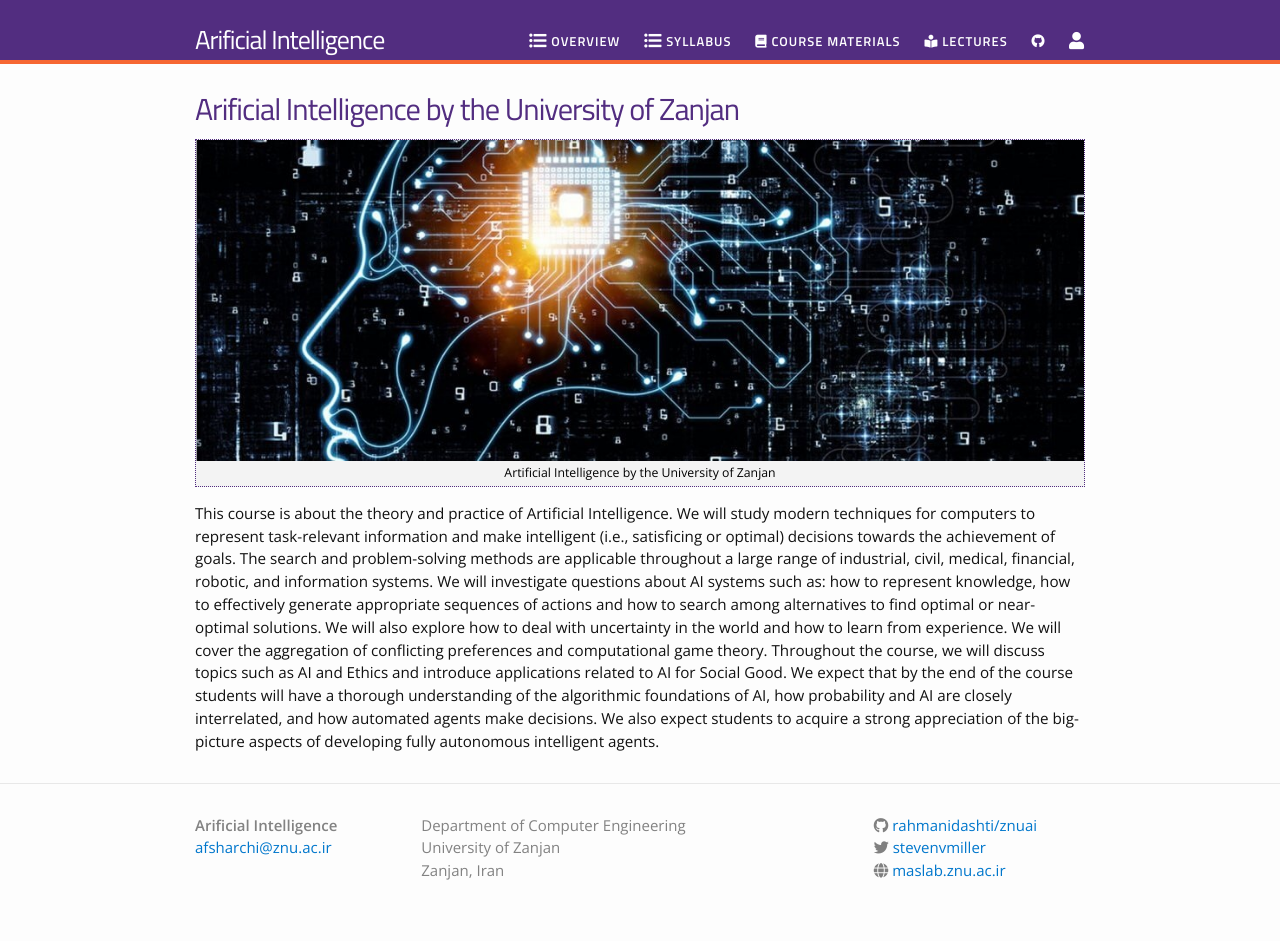
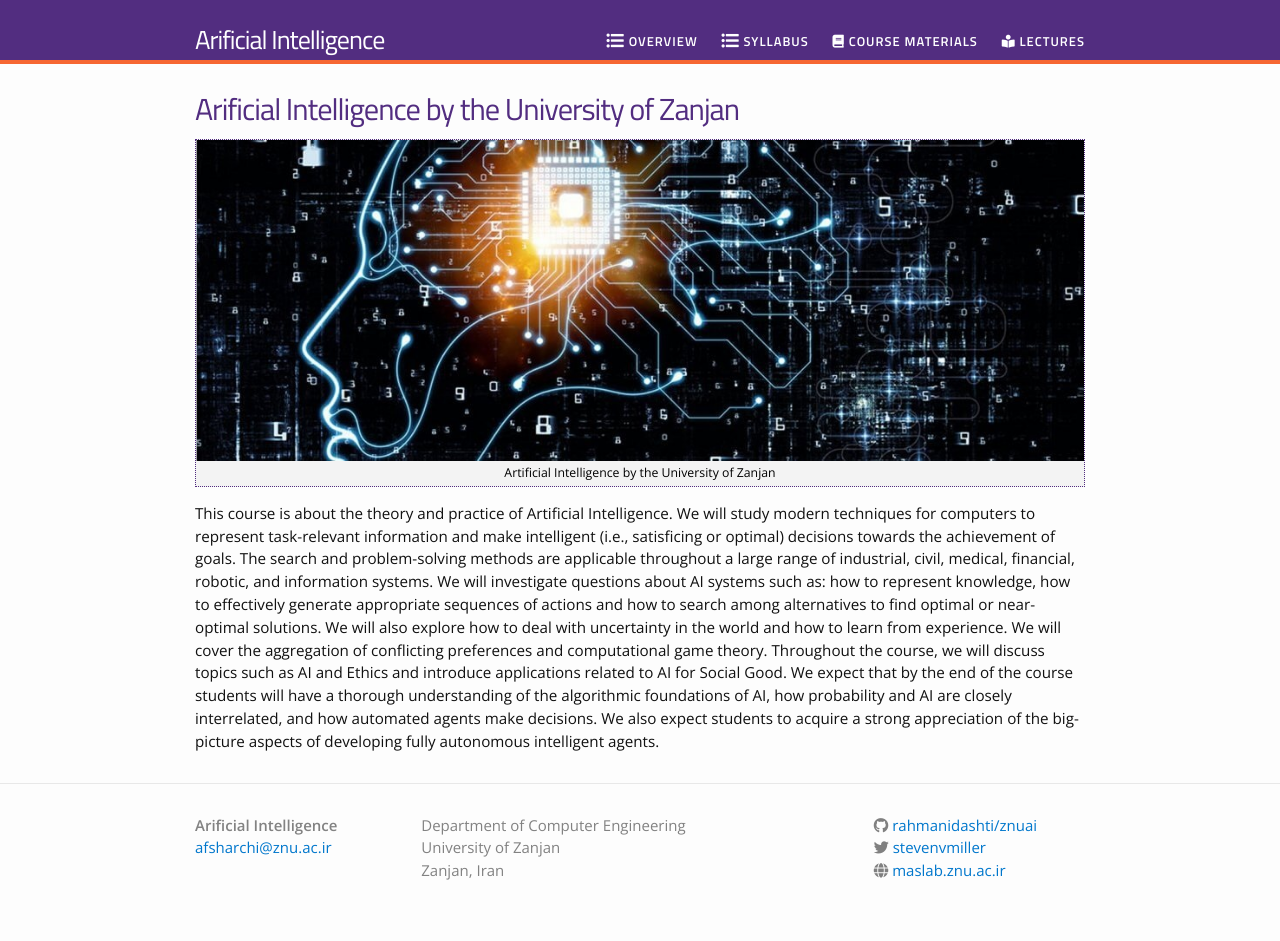
Before and after one commit to rahmanidashti/znuai, a Jekyll site: the page built from index.html, in a window 1280 px wide. Built offline with Jekyll 4.4.1, drawn with Linux system fonts in a browser that asks for light colours; nearby versions of some CDN libraries.

Commit message:
Update nav.html

```diff
--- a/_includes/nav.html
+++ b/_includes/nav.html
@@ -3,6 +3,6 @@
     <li><a class="page-link" href="{{ site.syllabus }}"><i class="fa fa-list-ul fa-lg"></i> Syllabus</a></li>
     <li><a class="page-link" href="/znuai/course-materials/"><i class="fas fa-book"></i> Course Materials</a></li>
     <li><a class="page-link" href="/znuai/lectures/"><i class="fas fa-book-reader"></i> Lectures</a></li>
-    <li><a class="page-link" href="https://github.com/{{ site.githubdir }}"><i class="fab fa-github"></i></a></li>
-    <li><a class="page-link" href="{{ site.authorurl }}"><i class="fa fa-user fa-lg"></i></a></li>
+    <!-- <li><a class="page-link" href="https://github.com/{{ site.githubdir }}"><i class="fab fa-github"></i></a></li> -->
+    <!-- <li><a class="page-link" href="{{ site.authorurl }}"><i class="fa fa-user fa-lg"></i></a></li> -->
 </ul>
```
